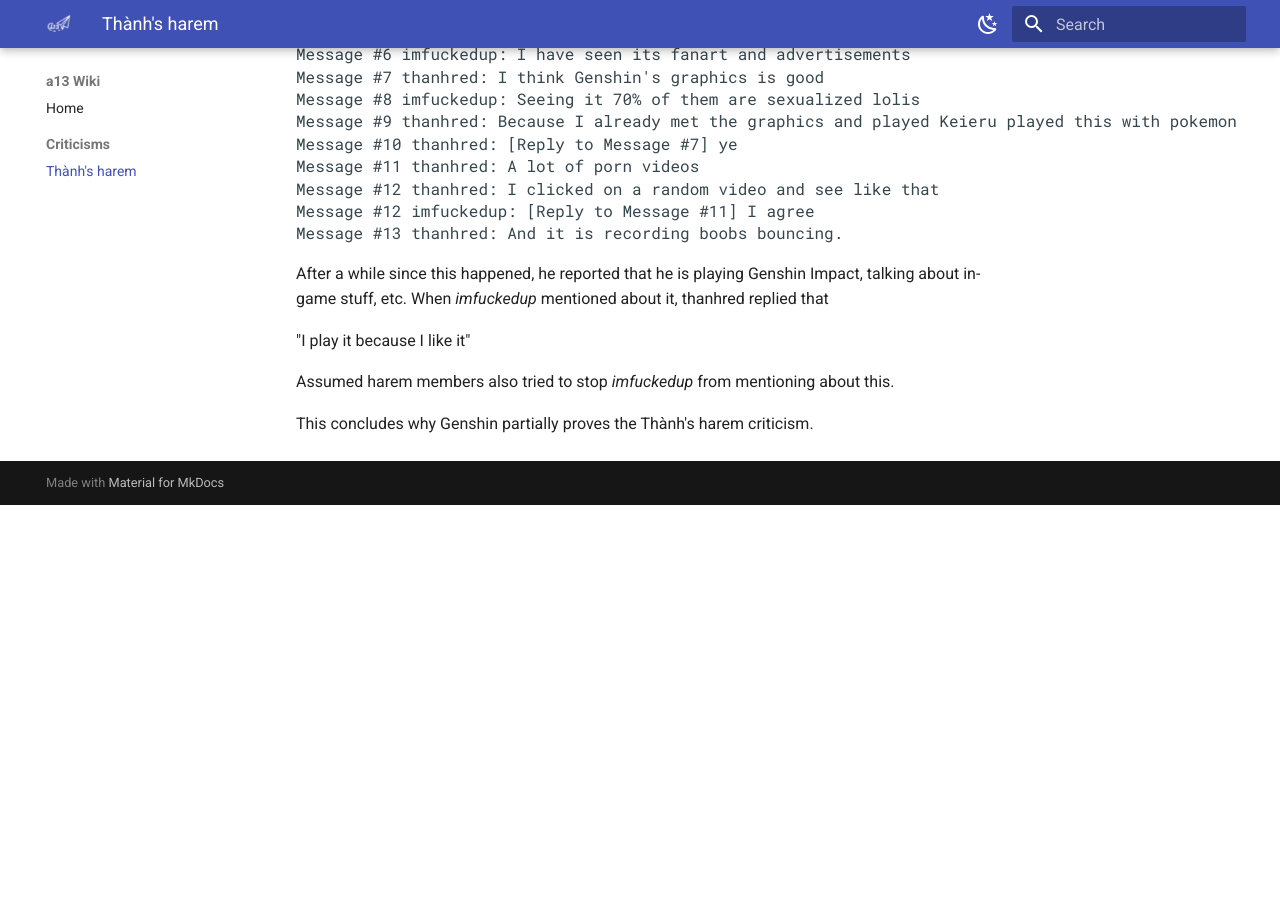
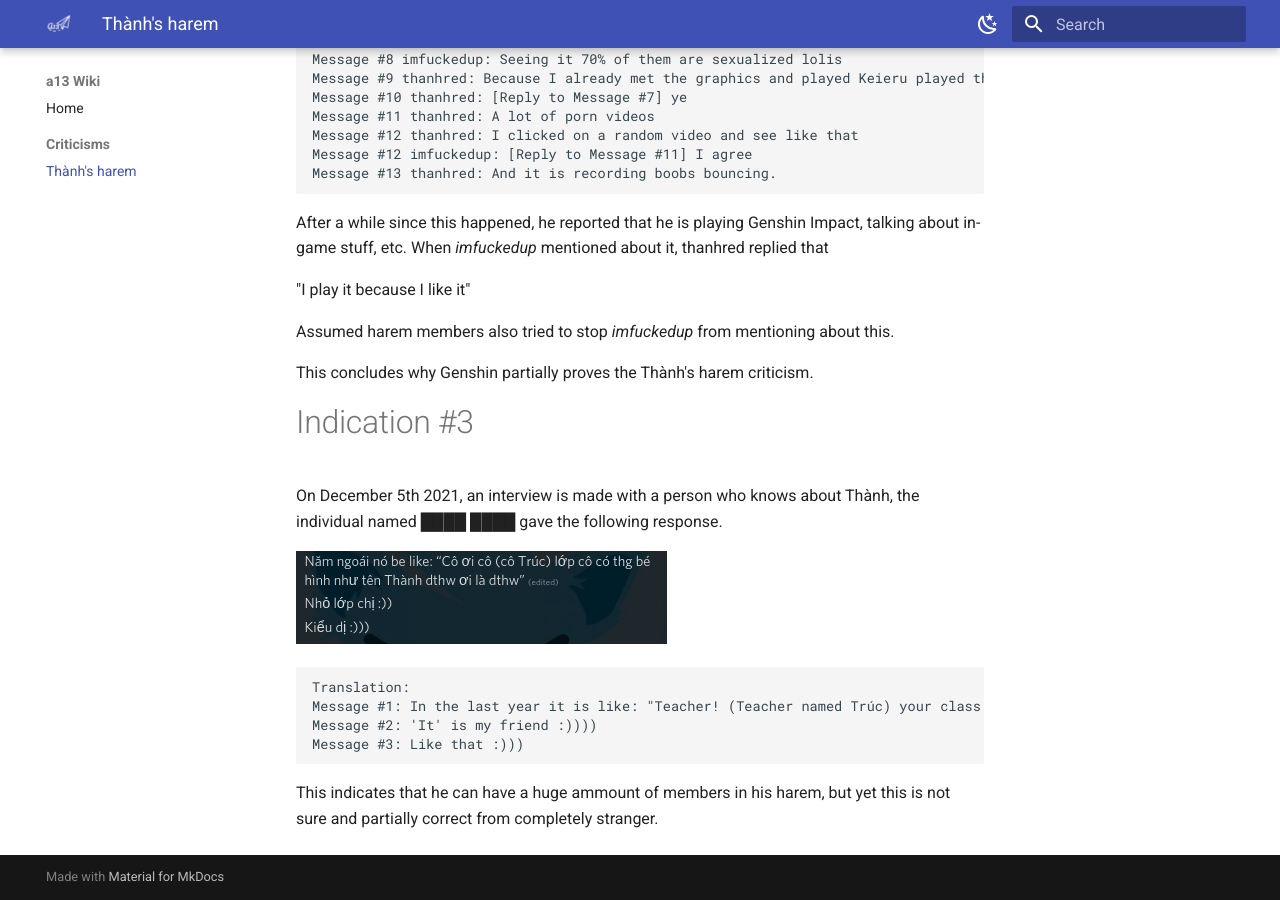
Before and after one commit to dzhoz0/a13-wiki, an MkDocs documentation site: the page built from docs/Criticisms/ThanhHaremCritic.md, in a window 1280 px wide and 900 px high, scrolled down 2926 px. Built offline with MkDocs 1.6.1 and Material for MkDocs 9.7.7, drawn with Linux system fonts in a browser that asks for light colours; before the commit the page ends 3431 px from its top, so only the background shows below that.

Commit message:
Update indication #3, used codeblocks for translation

````diff
--- a/docs/Criticisms/ThanhHaremCritic.md
+++ b/docs/Criticisms/ThanhHaremCritic.md
@@ -23,15 +23,14 @@ This can be normal as well as they are what so called *best-friends*. But indivi
 
 <img src="/Images/ThanhHarem/HoangSChat.jpg">
 
-<pre>
+```
 Translation:
 Message #1: I tried to choose the same group with him
 Message #2: Because he is my friend
 Message #3: But [Extended the last character of the message]
 Message #4: They said they already have Thành so they don't need me.
 Message #5: So it turns out that they simps for Thành and Thành simps for them
-
-</pre>
+```
 **Conclusion**
 
 This indicates that Thành as his assumed harem members are simping for each other, resulting in a harem.
@@ -44,7 +43,7 @@ However, this is not the case. The reason that this can be an indicator is that
 <img src="/Images/ThanhHarem/ThanhDescribingGenshin.png">
 
 People in chat, imfuckedup is Thành's friend, thanhred is individual Thành, chat conversation is in Discord.
-<pre>
+```
 Translation:
 Message #1 imfuckedup: I know that how is Genshin
 Message #2 imfuckedup: and I suggest you not to get in that thing
@@ -60,7 +59,7 @@ Message #11 thanhred: A lot of porn videos
 Message #12 thanhred: I clicked on a random video and see like that
 Message #12 imfuckedup: [Reply to Message #11] I agree
 Message #13 thanhred: And it is recording boobs bouncing.
-</pre>
+```
 
 After a while since this happened, he reported that he is playing Genshin Impact, talking about in-game stuff, etc. When *imfuckedup* mentioned about it, thanhred replied that
 
@@ -69,3 +68,17 @@ After a while since this happened, he reported that he is playing Genshin Impact
 Assumed harem members also tried to stop *imfuckedup* from mentioning about this.
 
 This concludes why Genshin partially proves the Thành's harem criticism.
+
+# Indication #3
+On December 5th 2021, an interview is made with a person who knows about Thành, the individual named ████ ████ gave the following response.
+
+<img src="/Images/ThanhHarem/InterviewDiscord.png">
+
+```
+Translation:
+Message #1: In the last year it is like: "Teacher! (Teacher named Trúc) your class has a kid like named Thành he is very cute and cute"
+Message #2: 'It' is my friend :))))
+Message #3: Like that :)))
+```
+
+This indicates that he can have a huge ammount of members in his harem, but yet this is not sure and partially correct from completely stranger.
````
Also changed, not shown: docs/Images/ThanhHarem/InterviewDiscord.png (added).
